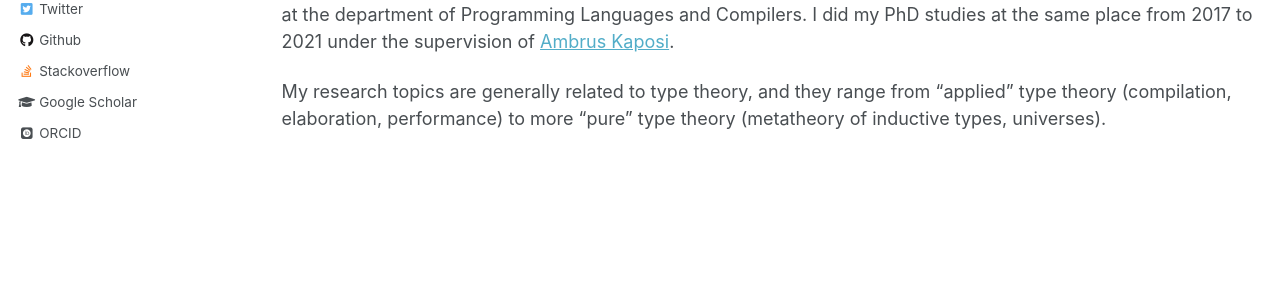
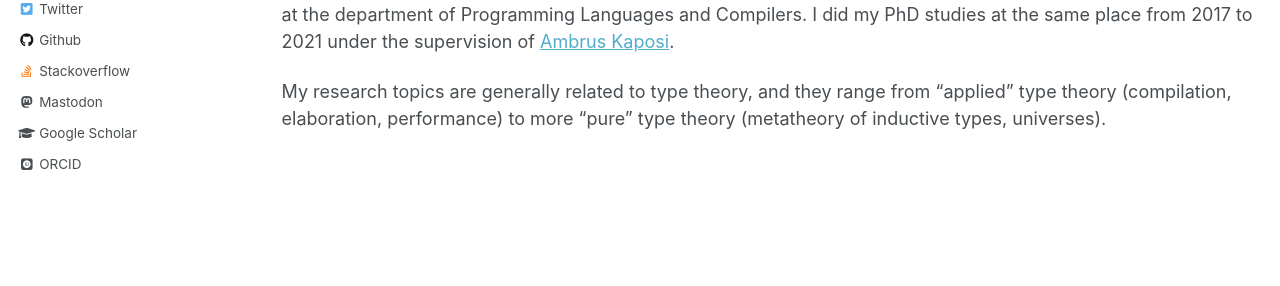
Before and after one commit to AndrasKovacs/AndrasKovacs.github.io, a Jekyll site: the page built from _pages/about.md, in a window 1280 px wide. Shown: the part 162-448 px from the top of the page. Built offline with Jekyll 4.4.1, drawn with Linux system fonts in a browser that asks for light colours; some web fonts are replaced.

Commit message:
add mastodon link

```diff
--- a/_config.yml
+++ b/_config.yml
@@ -68,8 +68,7 @@
 social:
   type                   : # Person or Organization (defaults to Person)
   name                   : # If the user or organization name differs from the site's name
-  links: # An array of links to social media profiles
-
+  links:
 
 # Analytics
 analytics:
@@ -115,6 +114,7 @@
   xing             :
   youtube          :
   wikipedia        :
+  mastodon         : "https://types.pl/@AndrasKovacs"
 
 
 # Reading Files
--- a/_includes/author-profile.html
+++ b/_includes/author-profile.html
@@ -88,6 +88,9 @@
       {% if author.youtube %}
         <li><a href="https://www.youtube.com/user/{{ author.youtube }}"><i class="fab fa-fw fa-youtube" aria-hidden="true"></i> YouTube</a></li>
       {% endif %}
+      {% if author.mastodon %}
+        <li><a href="{{ author.mastodon }}"><i class="fab fa-fw fa-mastodon" aria-hidden="true"></i> Mastodon</a></li>
+      {% endif %}
       {% if author.soundcloud %}
         <li><a href="https://soundcloud.com/{{ author.soundcloud }}"><i class="fab fa-fw fa-soundcloud" aria-hidden="true"></i> Soundcloud</a></li>
       {% endif %}
```
